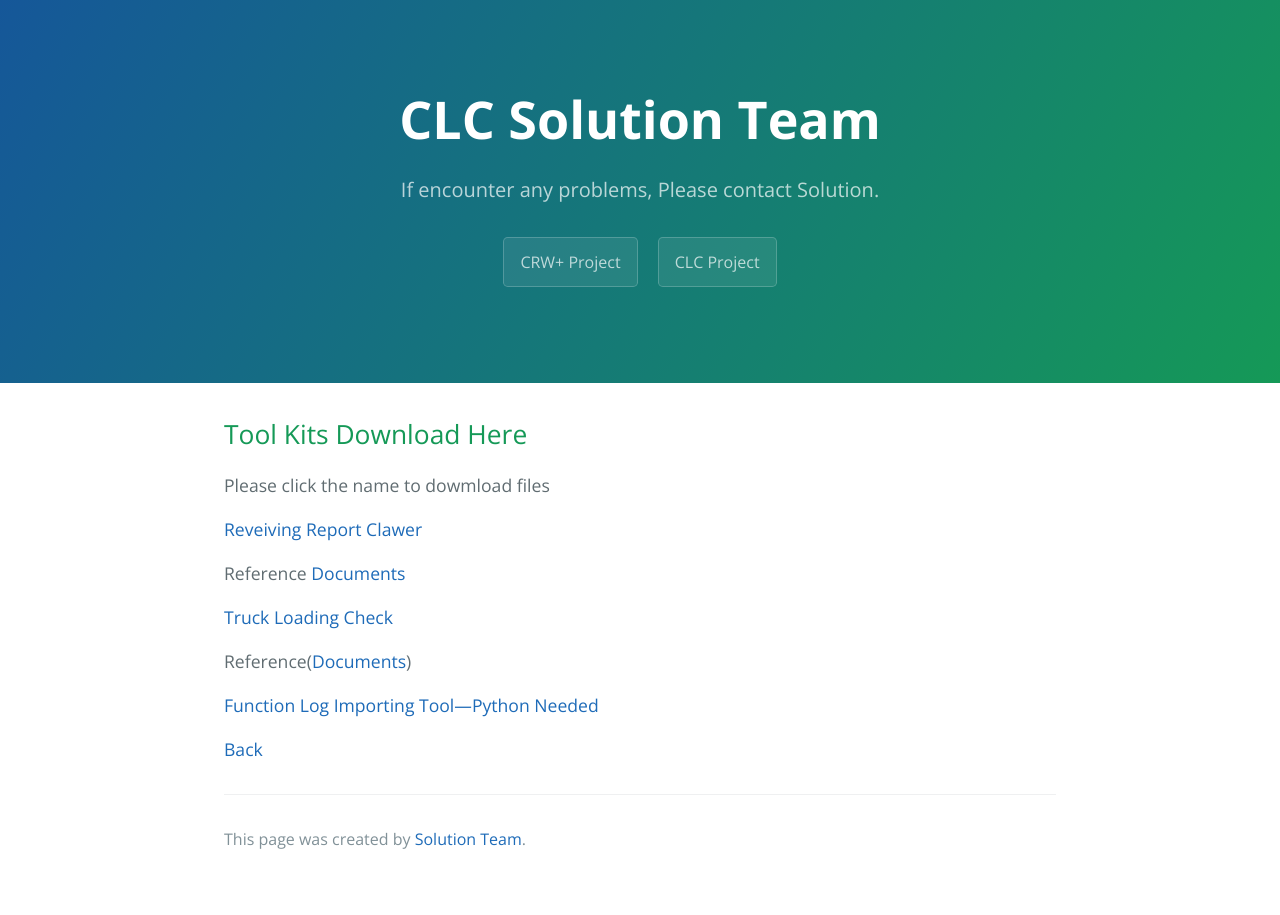
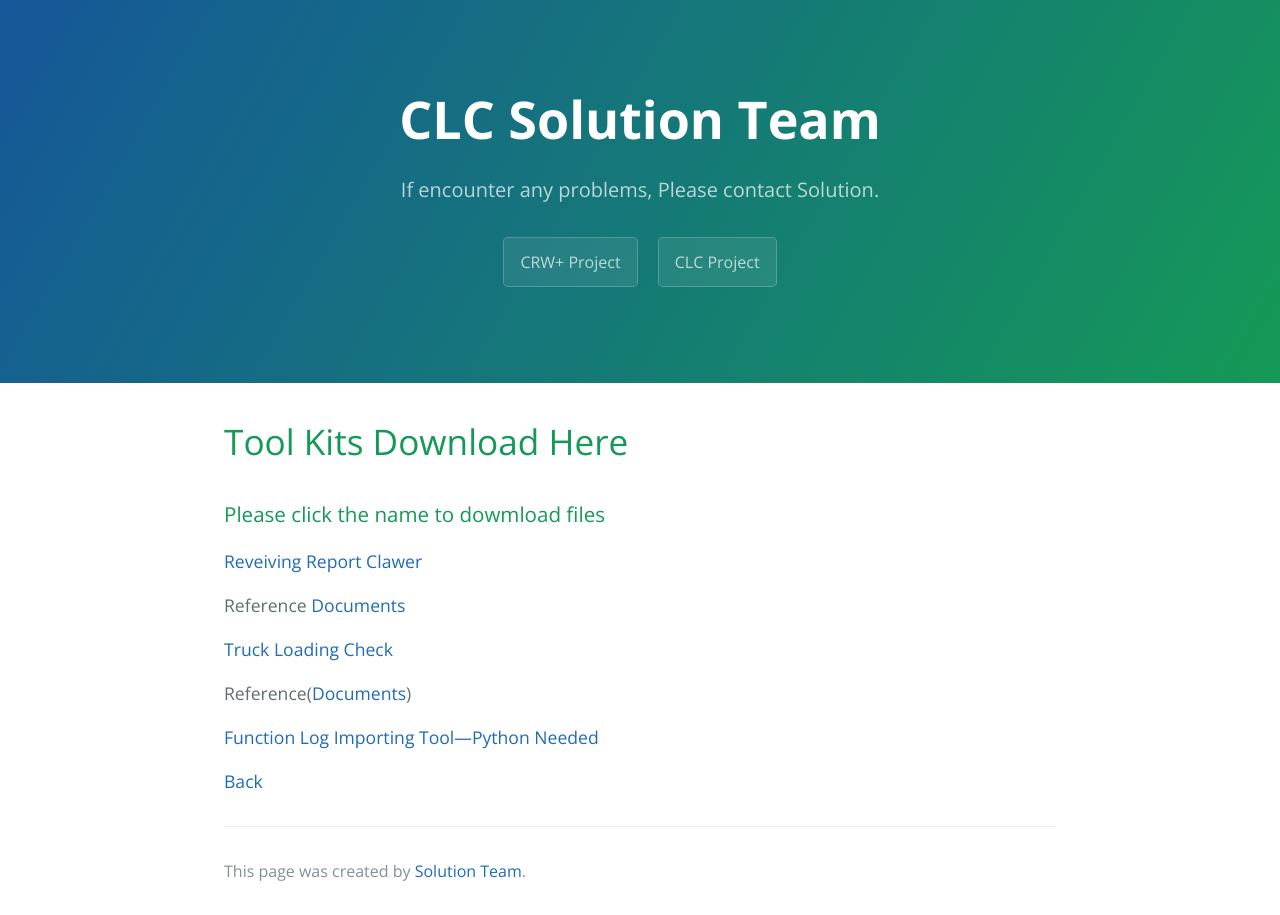
Before and after one commit to Lordbread/Lordbread.github.io, a Jekyll site: the page built from clc_page.md, in a window 1280 px wide. Built offline with Jekyll 4.4.1, drawn with Linux system fonts in a browser that asks for light colours; our own code applies the rules of GitHub Pages for plain Markdown files.

Commit message:
Update clc_page.md

```diff
--- a/clc_page.md
+++ b/clc_page.md
@@ -2,18 +2,21 @@
 layout: default
 ---
 
-## Tool Kits Download Here
-Please click the name to dowmload files
+# Tool Kits Download Here
+### Please click the name to dowmload files
 
 [Reveiving Report Clawer](/tools/receiving Receipt Plan Tool(ver1.1).xlsm)
 
 Reference [Documents]()
 
+
 [Truck Loading Check](/tools/HUB testing.xlsm)
 
 Reference([Documents]())
 
+
 [Function Log Importing Tool---Python Needed](/tools/import tool.py)
 
 
+
 [Back](./)
```
